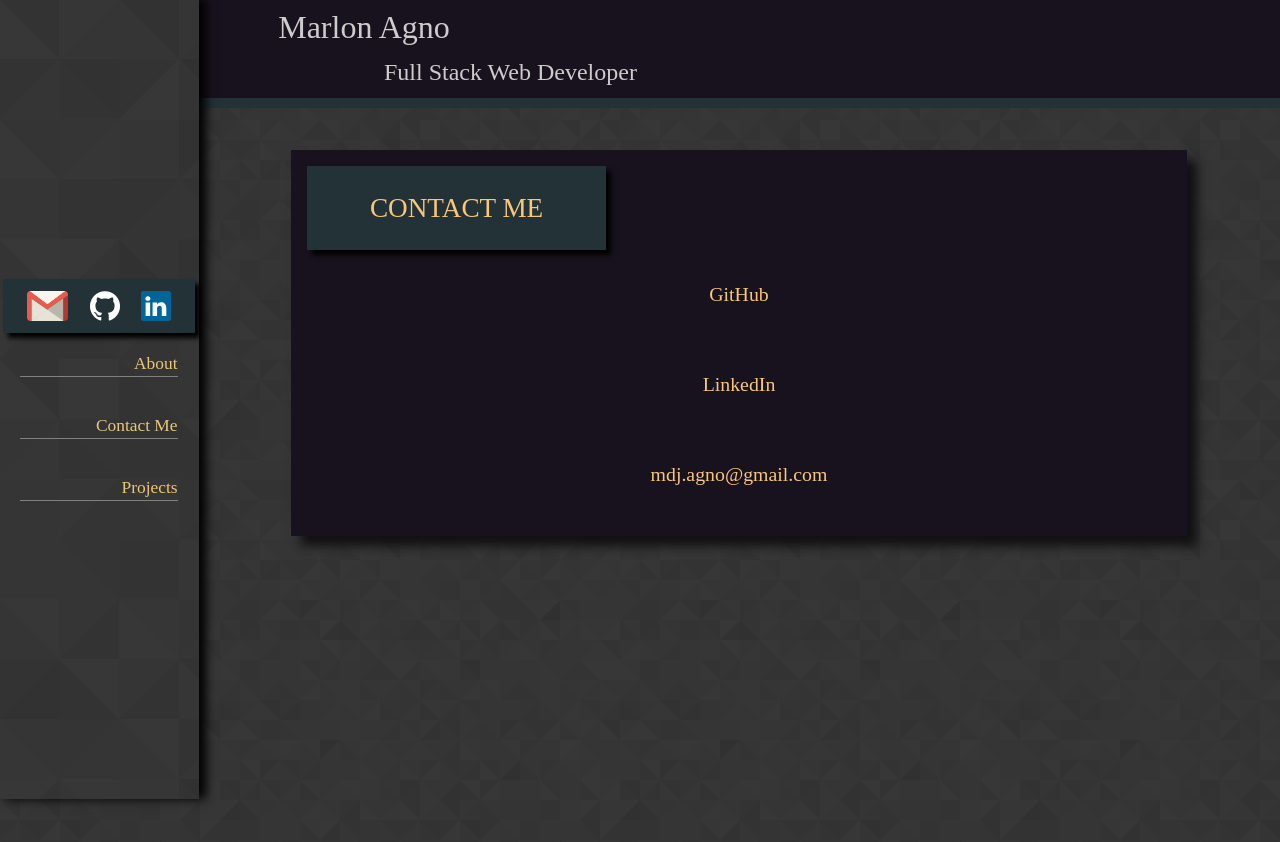
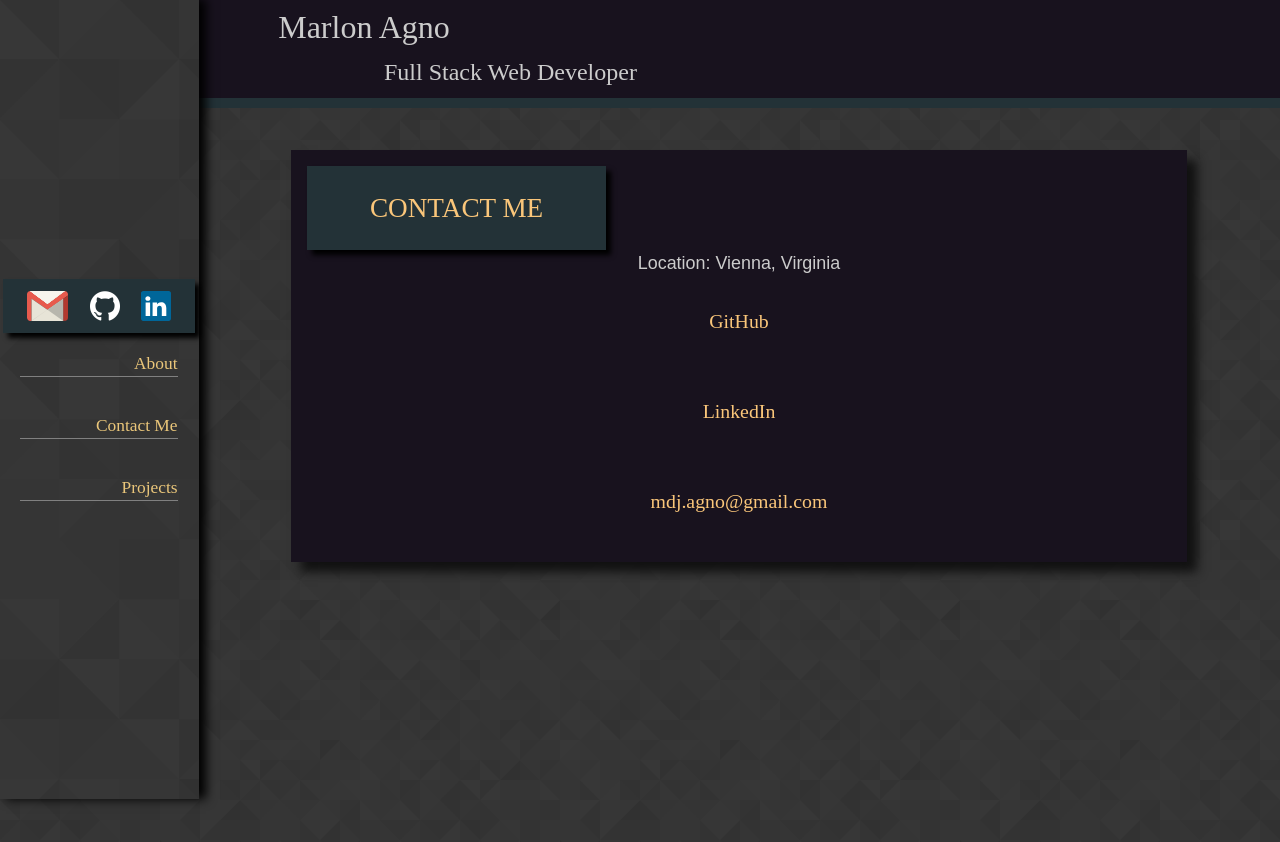
Before and after one commit to mdagno/portfolio, a React (Create React App) app: page /contactme in a window 1280 px wide. Shown: the top 842 px of the page. Built offline with nearby package versions, Linux system fonts and the light colour scheme; a web font is replaced by a local one.

Commit message:
redeploying

```diff
--- a/src/components/Contact/Contact.js
+++ b/src/components/Contact/Contact.js
@@ -21,6 +21,7 @@ class Contact extends React.Component {
       <div id="contact-info" style={this.props.windowWidth >= 1024 ? this.props.margin : null}>
         <h3 className="section-header">CONTACT ME</h3>
         <ul className="contact-list">
+         <p>Location: Vienna, Virginia</p>
          <li>
           <a href="https://github.com/mdagno/" target="_blank" rel="noopener noreferrer">
           GitHub
```
Also changed, not shown: src/App.css (+0 -19 lines), src/components/Portfolio/Portfolio.js (+0 -28 lines), 1 other file (tests, documents, lock files or other folders).
